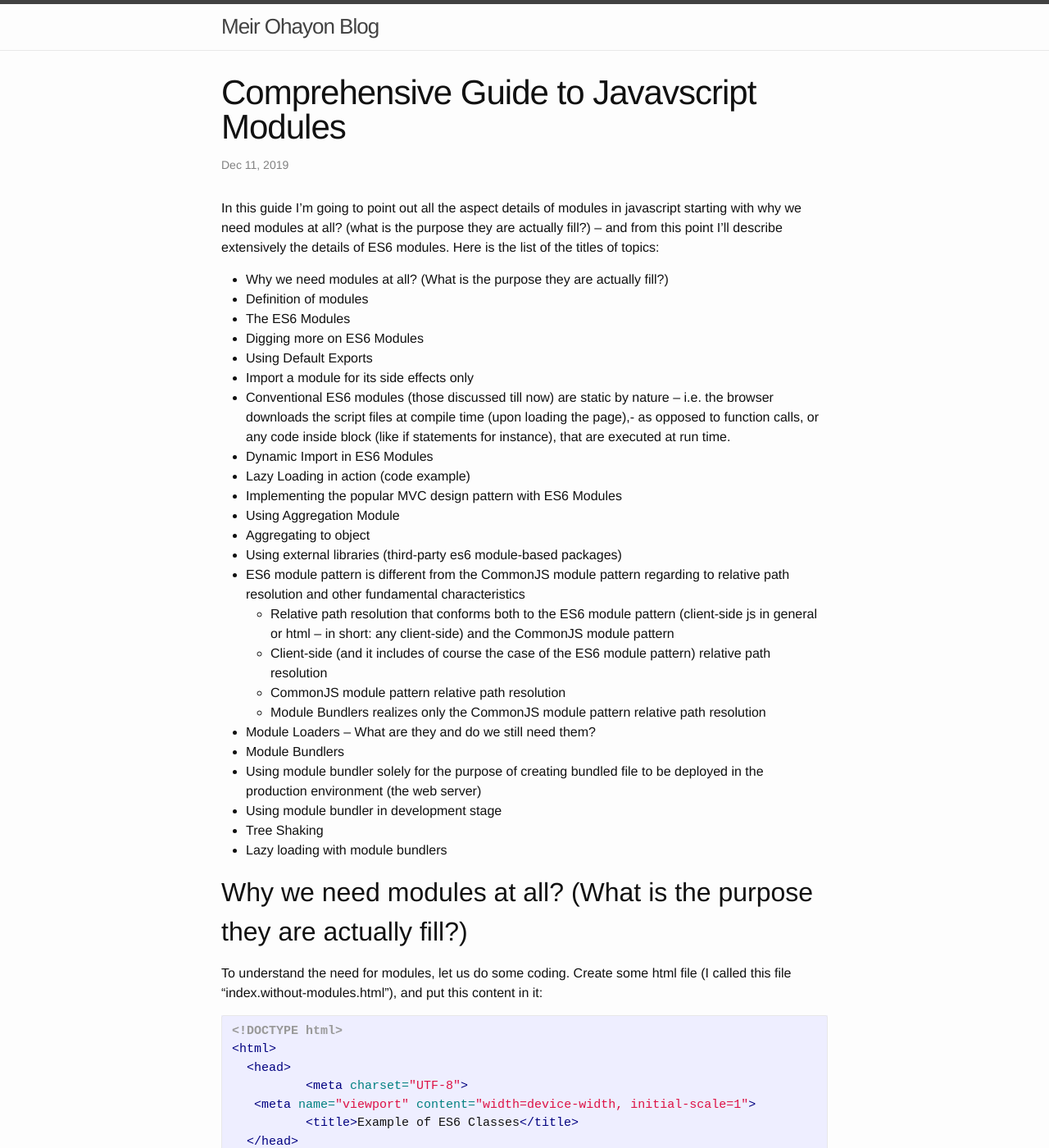
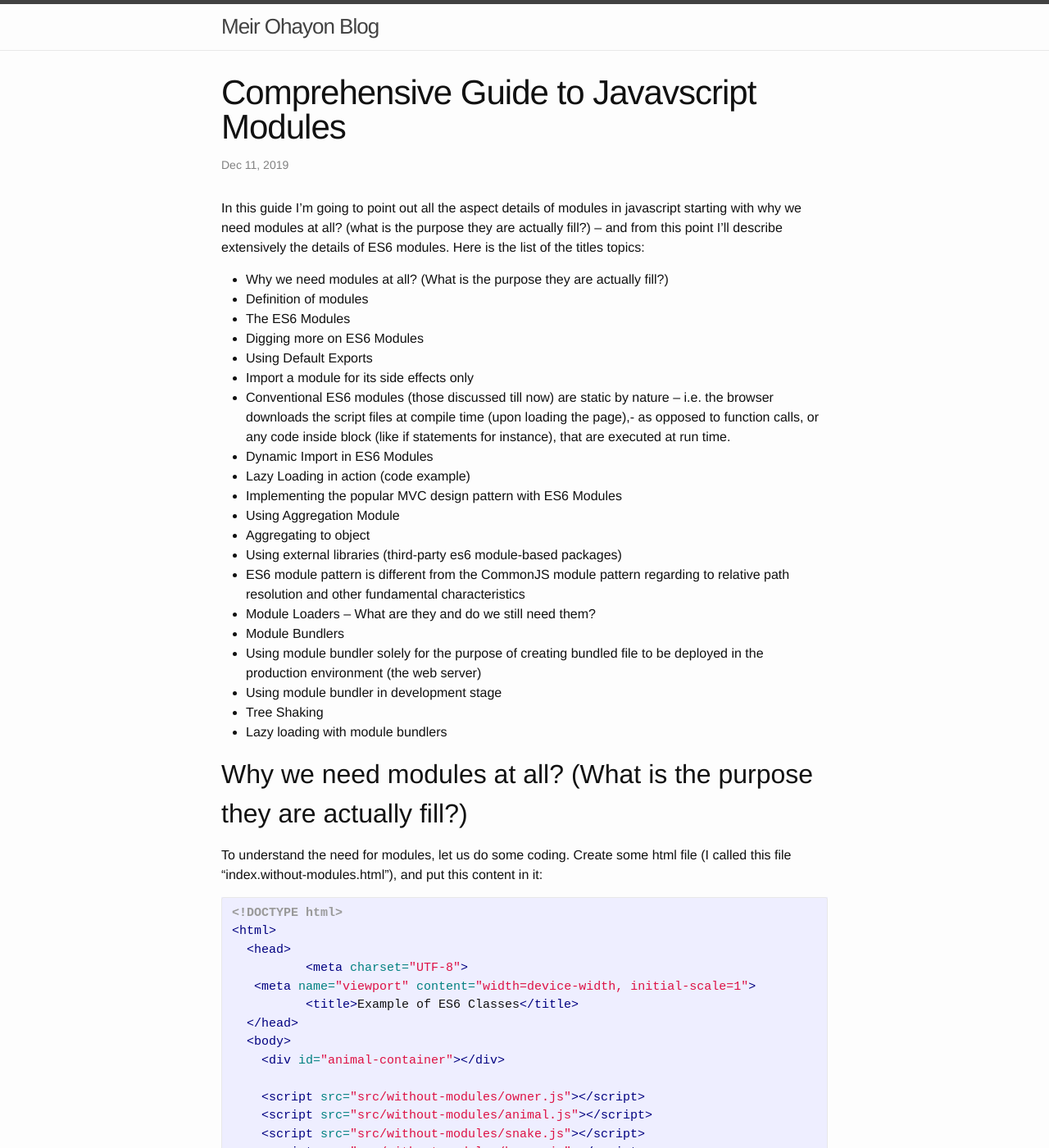
Before and after one commit to meir-ohayon/meir-ohayon.github.io, a Jekyll site: the page built from _posts/2019-12-11-comprehensive-guide-to-javavscript-modules.md, in a window 1280 px wide and 1400 px high. Shown: the whole window at 82% size. Built offline with Jekyll 4.4.1, drawn with Linux system fonts in a browser that asks for light colours; comment, search, counter and statistics services are not loaded; some of the changed text lies outside the part shown.

Commit message:
Update 2019-12-11-comprehensive-guide-to-javavscript-modules.md
minor fixes

````diff
--- a/_posts/2019-12-11-comprehensive-guide-to-javavscript-modules.md
+++ b/_posts/2019-12-11-comprehensive-guide-to-javavscript-modules.md
@@ -6,7 +6,7 @@ categories: javascript
 ---
 
 In this guide I'm going to point out all the aspect details of modules in javascript starting with why we need modules at all? (what is the purpose they are actually fill?) – and from this point I'll describe extensively the details of ES6 modules.
-Here is the list of the titles of topics:
+Here is the list of the titles topics:
 * Why we need modules at all? (What is the purpose they are actually fill?)
 * Definition of modules
 * The ES6 Modules
@@ -21,10 +21,6 @@ Here is the list of the titles of topics:
   *	Aggregating to object
  * Using external libraries (third-party es6 module-based packages)
  * ES6 module pattern is different from the CommonJS module pattern regarding to relative path resolution and other fundamental characteristics
-   * Relative path resolution that conforms both to the ES6 module pattern (client-side js in general or html – in short: any client-side) and the CommonJS module pattern
-   * Client-side (and it includes of course the case of the ES6 module pattern) relative path resolution
-   * CommonJS module pattern relative path resolution
-   * Module Bundlers realizes only the CommonJS module pattern relative path resolution
 * Module Loaders – What are they and do we still need them?
 * Module Bundlers
  * Using module bundler solely for the purpose of creating bundled file to be deployed in the production environment (the web server)
@@ -99,7 +95,10 @@ class Snake extends Animal {
         console.log("Slithering...!");
     }
 }
-src/without-modules/horse.js
+```
+
+**src/without-modules/horse.js**
+```javascript
 class Horse extends Animal {
     constructor(...args) {
         super(...args);
````
